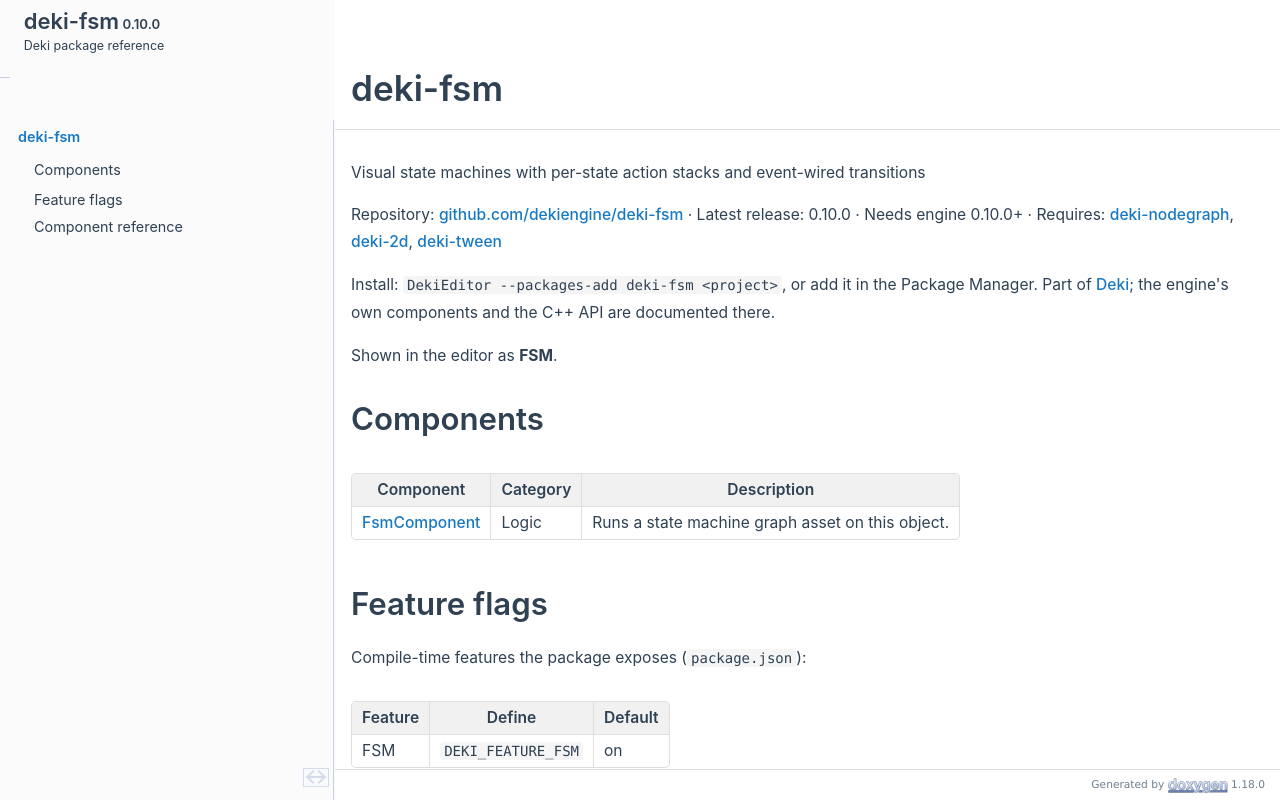
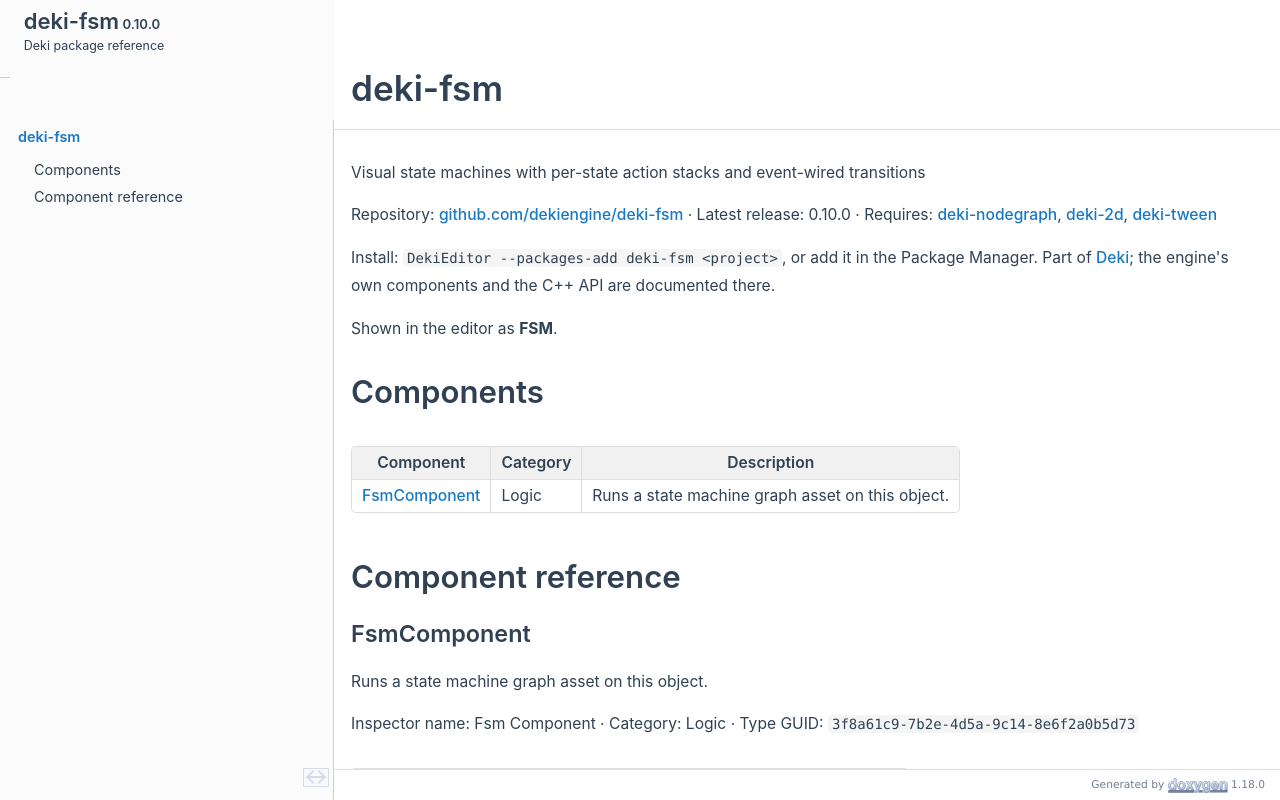
Before and after one commit to dekiengine/deki-fsm, a plain HTML site: page index.html in a window 1280 px wide. Drawn offline with Linux system fonts and the light colour scheme.

Commit message:
Docs for deki-fsm from deki-editor 9500697

```diff
--- a/index.html
+++ b/index.html
@@ -80,7 +80,7 @@ document.addEventListener('DOMContentLoaded',() => { initNavTree('index.html',''
 <div class="contents">
 <div class="textblock"><p><a class="anchor" id="mainpage"></a></p>
 <p>Visual state machines with per-state action stacks and event-wired transitions</p>
-<p>Repository: <a href="https://github.com/dekiengine/deki-fsm">github.com/dekiengine/deki-fsm</a> · Latest release: 0.10.0 · Needs engine 0.10.0+ · Requires: <a href="https://dekiengine.github.io/deki-nodegraph/">deki-nodegraph</a>, <a href="https://dekiengine.github.io/deki-2d/">deki-2d</a>, <a href="https://dekiengine.github.io/deki-tween/">deki-tween</a></p>
+<p>Repository: <a href="https://github.com/dekiengine/deki-fsm">github.com/dekiengine/deki-fsm</a> · Latest release: 0.10.0 · Requires: <a href="https://dekiengine.github.io/deki-nodegraph/">deki-nodegraph</a>, <a href="https://dekiengine.github.io/deki-2d/">deki-2d</a>, <a href="https://dekiengine.github.io/deki-tween/">deki-tween</a></p>
 <p>Install: <span class="tt">DekiEditor --packages-add deki-fsm &lt;project&gt;</span>, or add it in the Package Manager. Part of <a href="https://dekiengine.github.io/docs/">Deki</a>; the engine's own components and the C++ API are documented there.</p>
 <p>Shown in the editor as <b>FSM</b>.</p>
 <h1 class="doxsection"><a class="anchor" id="autotoc_md0"></a>
@@ -92,15 +92,6 @@ Components</h1>
 <td class="markdownTableBodyNone"><a class="el" href="#c-fsmcomponent" title="FsmComponent">FsmComponent</a>  </td><td class="markdownTableBodyNone">Logic  </td><td class="markdownTableBodyNone">Runs a state machine graph asset on this object.  </td></tr>
 </table>
 <h1 class="doxsection"><a class="anchor" id="autotoc_md1"></a>
-Feature flags</h1>
-<p>Compile-time features the package exposes (<span class="tt">package.json</span>):</p>
-<table class="markdownTable">
-<tr class="markdownTableHead">
-<th class="markdownTableHeadNone">Feature  </th><th class="markdownTableHeadNone">Define  </th><th class="markdownTableHeadNone">Default  </th></tr>
-<tr class="markdownTableRowOdd">
-<td class="markdownTableBodyNone">FSM  </td><td class="markdownTableBodyNone"><span class="tt">DEKI_FEATURE_FSM</span>  </td><td class="markdownTableBodyNone">on  </td></tr>
-</table>
-<h1 class="doxsection"><a class="anchor" id="autotoc_md2"></a>
 Component reference</h1>
 <h2 class="doxsection"><a class="anchor" id="c-fsmcomponent"></a>
 FsmComponent</h2>
--- a/navtreedata.js
+++ b/navtreedata.js
@@ -26,8 +26,7 @@ var NAVTREE =
 [
   [ "deki-fsm", "index.html", [
     [ "Components", "index.html#autotoc_md0", null ],
-    [ "Feature flags", "index.html#autotoc_md1", null ],
-    [ "Component reference", "index.html#autotoc_md2", [
+    [ "Component reference", "index.html#autotoc_md1", [
       [ "FsmComponent", "index.html#c-fsmcomponent", null ]
     ] ]
   ] ]
--- a/navtreeindex0.js
+++ b/navtreeindex0.js
@@ -3,7 +3,6 @@ var NAVTREEINDEX0 =
 "index.html":[],
 "index.html#autotoc_md0":[0],
 "index.html#autotoc_md1":[1],
-"index.html#autotoc_md2":[2],
-"index.html#c-fsmcomponent":[2,0],
+"index.html#c-fsmcomponent":[1,0],
 "pages.html":[]
 };
```
Also changed, not shown: doxygen_crawl.html (+0 -1 lines).
